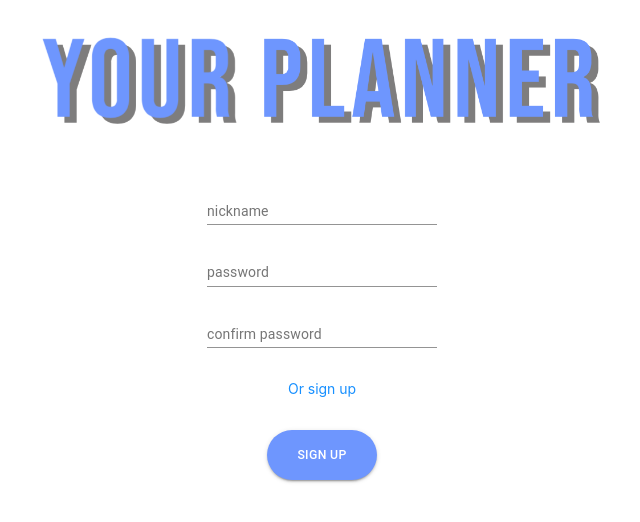
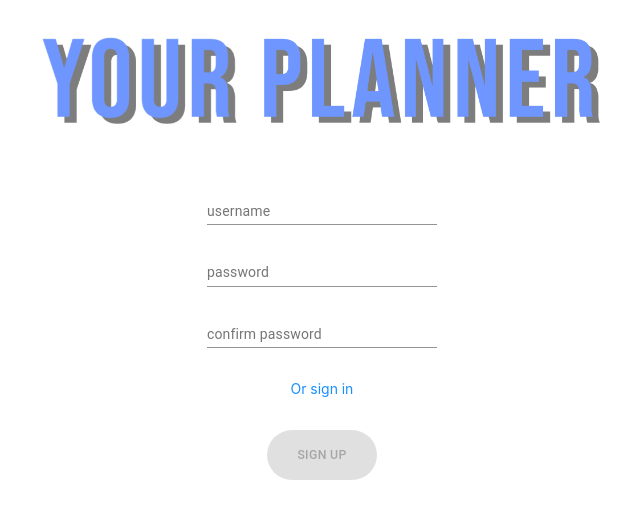
Before and after one commit to KamilB00/your-planner-app, a React (Create React App) app: page /registration in a window 1280 px wide. Shown: the top 522 px of the page, without its empty margins (318-958 px from the left). Built offline with nearby package versions, Linux system fonts and the light colour scheme; what miragejs would draw is missing.

Commit message:
add registration

```diff
--- a/src/Account/Registration.js
+++ b/src/Account/Registration.js
@@ -5,11 +5,12 @@ import {Button} from '@material-ui/core'
 import { makeStyles, withStyles } from '@material-ui/core/styles';
 import {Link} from "react-router-dom";
 import { Redirect } from "react-router-dom";
-import {setAuthentication, setJwt} from './../Store/actions/index'
-import { Server } from "miragejs";
+import { setAuthentication, setJwt} from './../Store/actions/index'
 import Snackbar from '@material-ui/core/Snackbar';
 import MuiAlert from '@material-ui/lab/Alert';
 import logo_dark from "../Home/pngs/logo_dark.png";
+import AuthService from './auth.service';
+import { useHistory } from "react-router-dom";
 
 function Alert(props) {
   return <MuiAlert elevation={6} variant="filled" {...props} />;
@@ -34,34 +35,33 @@ const useStyles = makeStyles((theme) => ({
     },
   }));
 
-  new Server({
-    routes() {
-      this.namespace = "api";
 
-      this.get("/signup", () => {
-        return "token";
-      });
-
-    }
-  });
 
 export const Registration = (props) => {
   const classes = useStyles();
   const classes2 = useStyles2();
+  let history = useHistory();
 
 
-  const signup = (username, password) => {
-
-  fetch("/api/signup").then(response => {
-      if (!response.ok) throw Error(response.statusText);
-      return response.text();
-    }).then(function(value){
-        props.setJwt(value)
-        props.setAuthentication(true)
-      })
+const signup = () => {
+  console.log(props)
+  AuthService.register(username, username, password).then(
+    result => {
+      if(result.status===200){
+        console.log("true")
+        localStorage.setItem("user", result.data);
+        localStorage.setItem('authenticated', true);
+        history.push('/planner')
+      }
+    }
+  );
 }
 
 const [open, setOpen] = React.useState(false);
+const [username, setUsername] = React.useState("");
+const [password, setPassword] = React.useState("");
+// eslint-disable-next-line
+const [cpassword, setCPassword] = React.useState("");
 
 
 const handleClose = (event, reason) => {
@@ -70,7 +70,6 @@ const handleClose = (event, reason) => {
   }
   setOpen(false);
 };
-
 
 
 
@@ -88,24 +87,42 @@ const ColorButton = withStyles((theme) => ({
 }))(Button);
 
 
-  return (props.authenticated?<Redirect to='/Planner' />:
+  return (localStorage.getItem('authenticated')==='true'?<Redirect to='/Planner' />:
       <div>
           <img src={logo_dark} alt=""></img>
           <br></br>
           <div className={classes2.root}>
 
-            <TextField id="standard-basic" label="nickname"></TextField><br></br>
-            <TextField label="password" type="password"></TextField> <br></br>
-            <TextField label="confirm password" type="password"></TextField> <br></br><br></br>
+            <TextField  id="standard-basic" label="username" onChange={event => setUsername(event.target.value)} ></TextField><br></br>
+            <TextField  error={cpassword!==password} label="password" type="password" onChange={event => setPassword(event.target.value)}></TextField> <br></br>
+            <TextField  error={cpassword!==password} label="confirm password" type="password" onChange={event => setCPassword(event.target.value)} ></TextField> <br></br><br></br>
+          </div>
+          <div>
+          </div>
+
+          <div>
+            {cpassword!==password?
+              <div style={{color: "red"}}>Passwords must match!</div>
+              :<div></div>
+            }
+            {username.length>0&&username.length<5?
+              <div style={{color: "red"}}>Username has to be longer than 4 letters!</div>
+              :<div></div>
+            }
+            {(password.length>0&&cpassword.length>0)&&(password.length<5||cpassword.length)<5?
+              <div style={{color: "red"}}>Passwords have to be longer than 4 letters!</div>
+              :<div></div>
+            }
           </div>
 
           <div className={classes.root}>
-              <Link className="Registration" to='/login'>Or sign up</Link><br></br><br></br>
+              <Link className="Registration" to='/login'>Or sign in</Link><br></br><br></br>
               <div className="signinbutton">
-                <ColorButton variant="contained" onClick={signup} color="primary">sign up </ColorButton>
+                <ColorButton disabled={cpassword!==password||password.length<5||cpassword.length<5||username.length<5} variant="contained" onClick={signup} color="primary">Sign up</ColorButton>
               </div>
 
           </div>
+
 
           <Snackbar open={open} autoHideDuration={6000} onClose={handleClose}>
             <Alert onClose={handleClose} severity="error">Username or password is wrong!</Alert>
@@ -117,14 +134,13 @@ const ColorButton = withStyles((theme) => ({
 }
 
 const mapStateToProps = (state) => ({
-    authenticated: state.authenticated,
-    jwt: state.jwt
+    authenticated: state.authentication.authenticated,
+    jwt: state.authentication.jwt
 
 })
 
 const mapDispatchToProps = {
   setJwt, setAuthentication
-
 }
 
 export default connect(mapStateToProps, mapDispatchToProps)(Registration)
```
